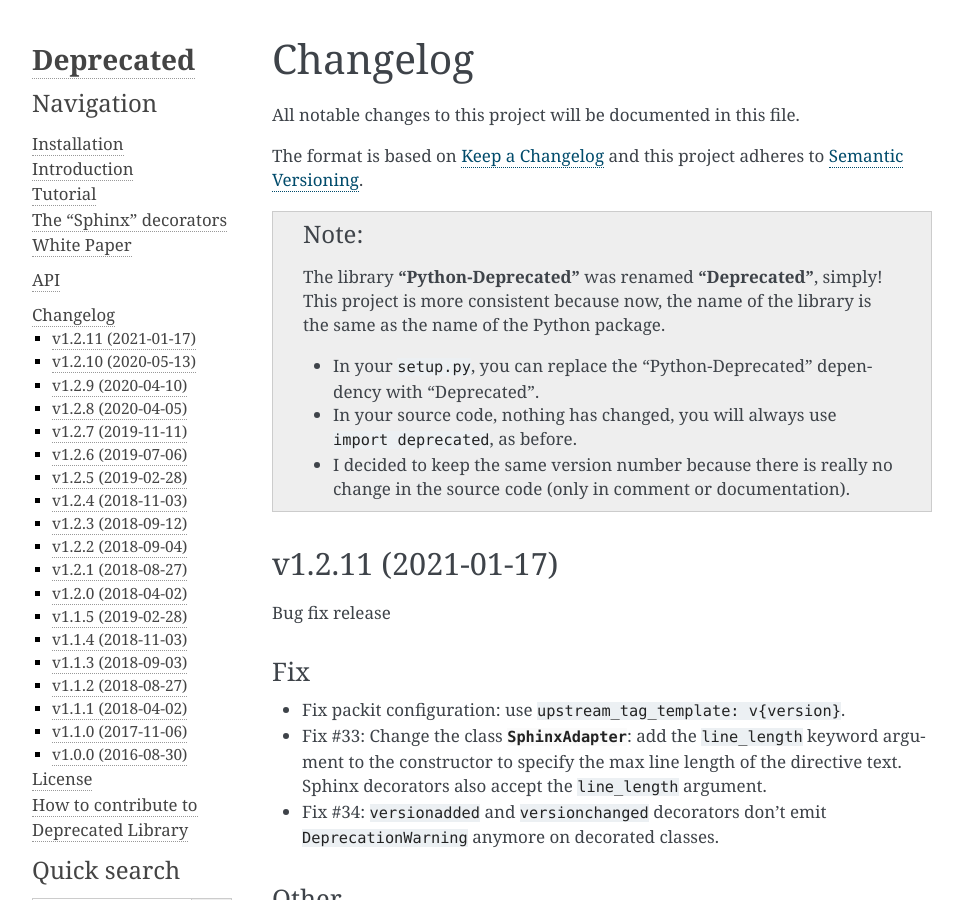
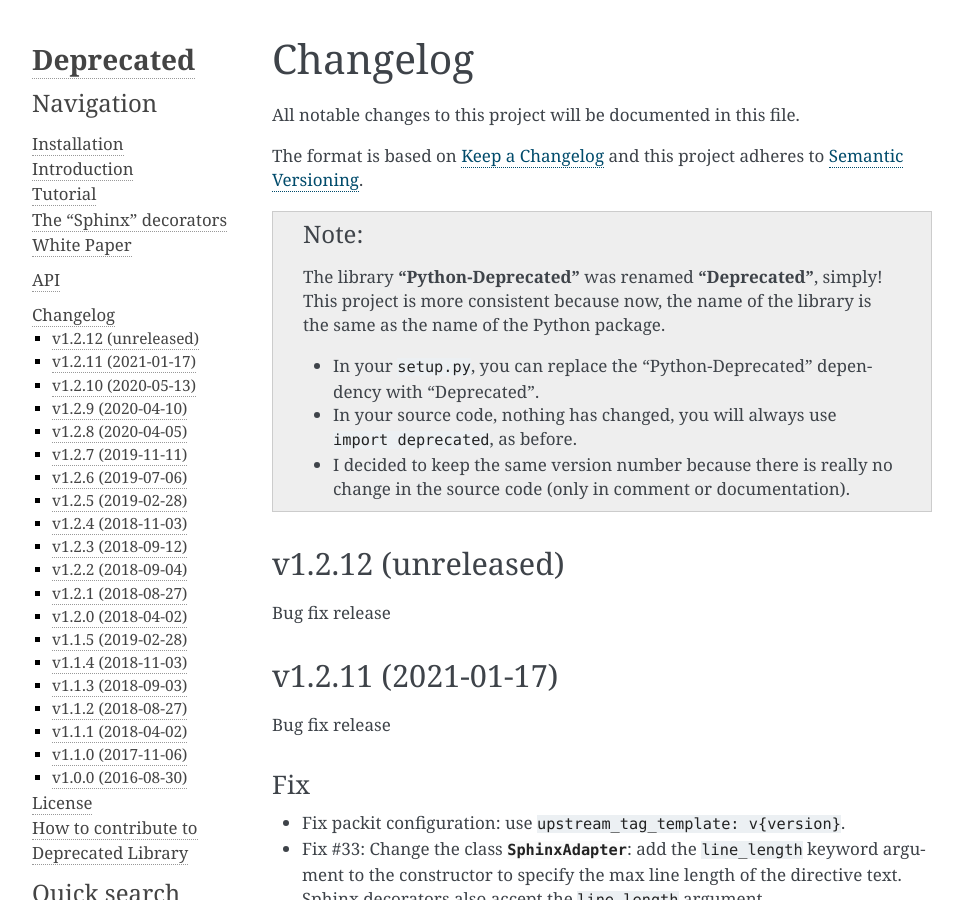
Before and after one commit to laurent-laporte-pro/deprecated, a Sphinx documentation site: the page built from docs/source/changelog.rst, in a window 1280 px wide and 900 px high. Shown: the whole window, without its empty margins (148-1111 px from the left). Built offline with Sphinx 7.4.7, drawn with Linux system fonts in a browser that asks for light colours.

Commit message:
Prepare next version 1.2.12 (unreleased)

```diff
--- a/CHANGELOG.rst
+++ b/CHANGELOG.rst
@@ -16,6 +16,12 @@ and this project adheres to `Semantic Versioning <https://semver.org/spec/v2.0.0
     - In your source code, nothing has changed, you will always use ``import deprecated``, as before.
     - I decided to keep the same version number because there is really no change in the source code
       (only in comment or documentation).
+
+
+v1.2.12 (unreleased)
+====================
+
+Bug fix release
 
 
 v1.2.11 (2021-01-17)
--- a/deprecated/__init__.py
+++ b/deprecated/__init__.py
@@ -7,9 +7,9 @@ Python ``@deprecated`` decorator to deprecate old python classes, functions or m
 
 """
 
-__version__ = "1.2.11"
+__version__ = "1.2.12"
 __author__ = u"Laurent LAPORTE <tantale.solutions@gmail.com>"
-__date__ = "2021-01-17"
+__date__ = "unreleased"
 __credits__ = "(c) Laurent LAPORTE"
 
 from deprecated.classic import deprecated
--- a/docs/source/conf.py
+++ b/docs/source/conf.py
@@ -61,7 +61,7 @@ author = 'Marcos CARDOSO & Laurent LAPORTE'
 # built documents.
 #
 # The full version, including alpha/beta/rc tags.
-release = "1.2.11"
+release = "1.2.12"
 # The short X.Y version.
 version = release.rpartition('.')[0]
 
--- a/setup.py
+++ b/setup.py
@@ -143,7 +143,7 @@ from setuptools import setup
 
 setup(
     name='Deprecated',
-    version='1.2.11',
+    version='1.2.12',
     url='https://github.com/tantale/deprecated',
     project_urls={
         "Documentation": "https://deprecated.readthedocs.io/en/latest/",
```
Also changed, not shown: .bumpversion.cfg, docs/source/_static/banner.png, 1 other file.
